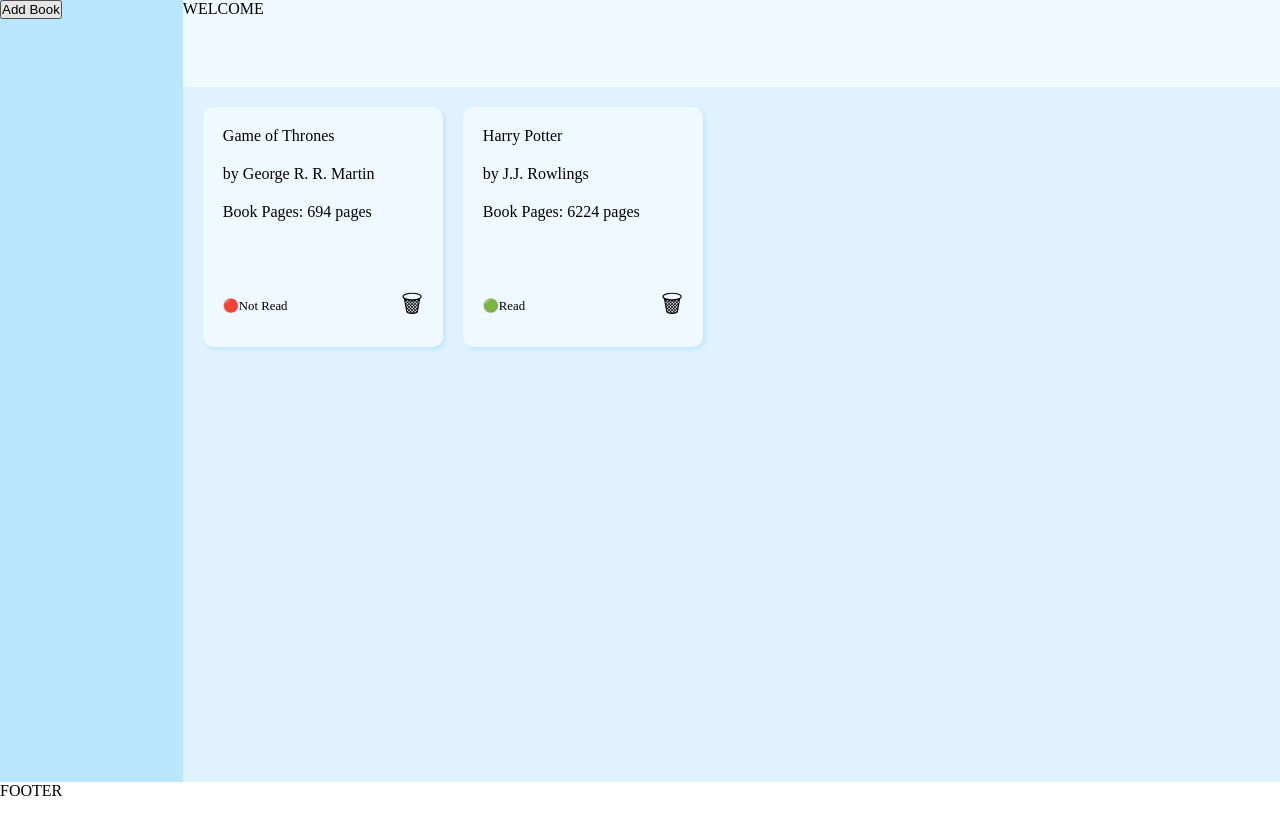
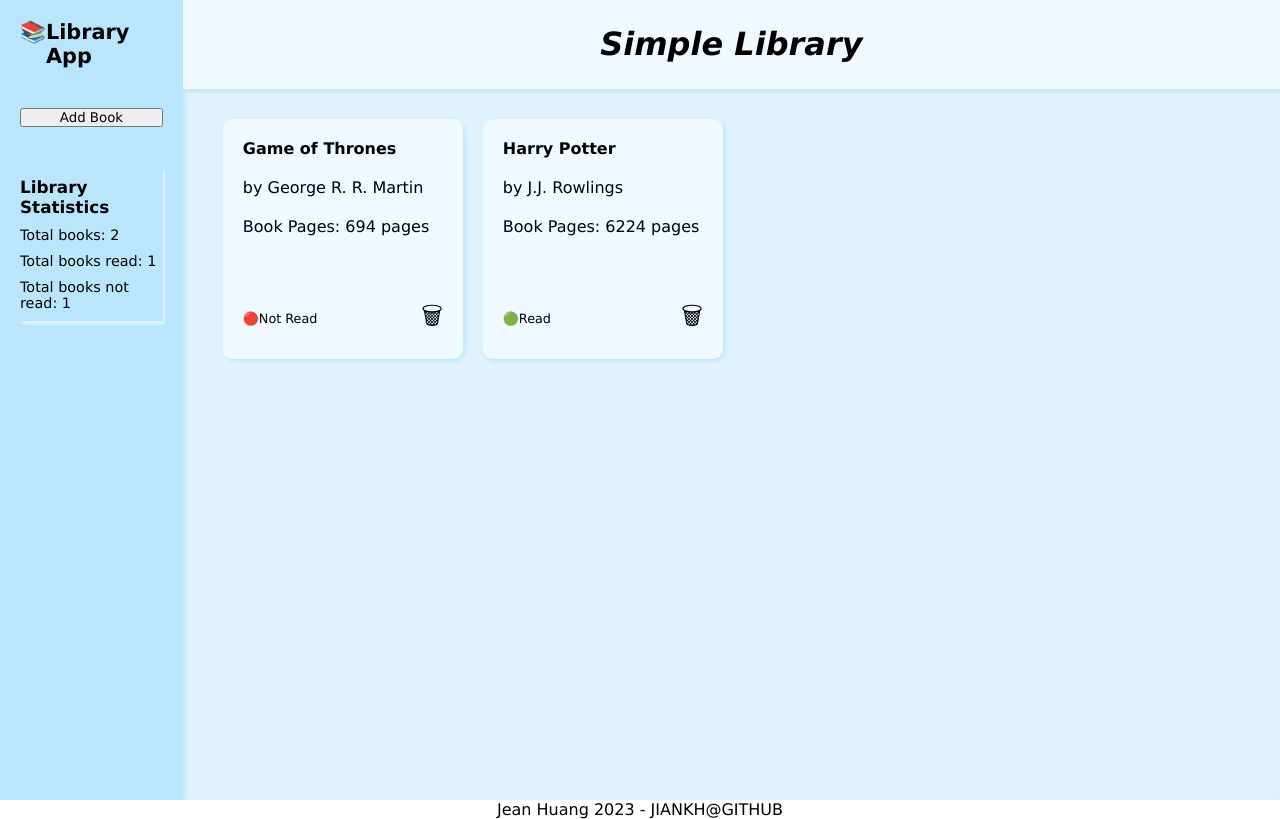
Before and after one commit to jiankh/libraryProject, a plain HTML site: page index.html in a window 1280 px wide. Drawn offline with Linux system fonts and the light colour scheme.

Commit message:
added css for the library statistics, attemptin to fix css for overflows

```diff
--- a/index.html
+++ b/index.html
@@ -7,10 +7,19 @@
     <title>Library</title>
 </head>
 <body>
+
+    <div class="body">
         <div class="container">
-        <div class="header">WELCOME</div>
+            <div class="header"><h1>Simple Library</h1></div>
             <div class="sidebar">
+                <div class="title-sidebar"><div>📚</div> Library App</div>
                 <button class="btn-add-book btn" id="btn-add-book">Add Book</button>
+                <div class="stats">
+                    <div><h3>Library Statistics </h3></div>
+                    <div class="total-books">Total books: </div>
+                    <div class="books-read">Books read: </div>
+                    <div class="books-unread">Books not read:</div>
+                </div>
             </div>
             <dialog id="newBookDialog">
                 <div class="form-container">
@@ -18,7 +27,7 @@
                     <form class="newBookForm" >
                         <div class="book-title-container">
                             <label for="book-title">Book Title </label>
-                        <input type="text" name="book-title" id="book-title">
+                            <input type="text" name="book-title" id="book-title" required>
                         </div>
                         <div class="book-author-container">
                             <label for="author">Author</label>
@@ -33,7 +42,6 @@
                             <input type="checkbox" name="read" id="read">
                             <label for="read">Read</label>
                         </div>
-
                         <div class="dialog-btn-container">
                             <button type="submit" class="add-book-inner">Add book</button>
                             <button class="close-window">Close</button>
@@ -43,12 +51,11 @@
             </dialog>
             <div class="content-container">
 
-
-
             </div>
         </div>
         <div class="footer">
-        FOOTER
+            Jean Huang 2023 - JIANKH@GITHUB
+        </div>
     </div>
 
     <script src="script.js"></script>
--- a/script.js
+++ b/script.js
@@ -5,6 +5,9 @@
 const contentContainer = document.querySelector(".content-container")
 const closeWindowBtn = document.querySelector(".close-window")
 const newBookDialog = document.querySelector('#newBookDialog')
+const totalBooks = document.querySelector(".total-books")
+const booksRead = document.querySelector(".books-read")
+const booksUnread = document.querySelector(".books-unread")
 
 let myLibrary = [
     {
@@ -20,11 +23,10 @@
         read: true
       }
 ];
-
 renderCards(myLibrary)
 
 closeWindowBtn.addEventListener('click', (e) => {
-    e.preventDefault()
+    // e.preventDefault()
     newBookDialog.close()
 })
 
@@ -40,6 +42,7 @@
 })
 
 
+
 // FUNCTIONS
 
 function Book(title, author, pages, read) {
@@ -49,9 +52,20 @@
     this.read = read
 }
 
-// Book.prototype.toggleRead = function () {
-//     this.read = !this.read
-// }
+function updateStats() {
+    let totalBooksNum = myLibrary.length
+
+    let totalRead = 0
+    myLibrary.forEach((book) => {
+        if (book.read === true) {totalRead++}
+    })
+
+    totalUnreadNum = totalBooksNum - totalRead
+
+    totalBooks.textContent = `Total books: ${totalBooksNum}`
+    booksRead.textContent = `Total books read: ${totalRead}`
+    booksUnread.textContent = `Total books not read: ${totalUnreadNum}`
+}
 
 function toggleRead(book) {
     let idx = myLibrary.indexOf(book)
@@ -82,6 +96,7 @@
     library.forEach((book) => {
         makeCard(book)
     })
+    updateStats()
 }
 
 function makeCard(book) {
@@ -136,8 +151,19 @@
     cardBottom.appendChild(deleteCard)
 
     cardTitle.textContent = `${title}`
-    cardAuthor.textContent = `by ${author}`
-    cardPages.textContent = `Book Pages: ${pages} pages`
+
+    if (!author) {
+        cardAuthor.textContent = `by unknown`
+    } else {
+        cardAuthor.textContent = `by ${author}`
+    }
+
+    if (!pages) {
+        cardPages.textContent = `Book Pages: unknown pages`
+    } else {
+        cardPages.textContent = `Book Pages: ${pages} pages`
+    }
+
     cardRead.textContent = readText
 
 }
--- a/style.css
+++ b/style.css
@@ -1,6 +1,7 @@
 * {
     margin:0;
     padding:0;
+    font-family:Verdana, Geneva, Tahoma, sans-serif;
 }
 
 :root {
@@ -26,22 +27,47 @@
 .header {
     background-color: var(--light-color);
     grid-column: 2 / 3;
+    font-style: italic;
+    display: flex;
+    justify-content: center;
+    align-items: center;
 }
 
 /* SIDEBAR */
 .sidebar {
     background-color: var(--dark-color);
     grid-row: 1/3;
+    display: flex;
+    flex-direction: column;
+    gap: 40px;
+    padding: 20px;
+
 }
+.title-sidebar {
+    font-size: 1.3rem;
+    display:flex;
+    font-weight: 800;
+    justify-content: center;
+}
+.stats {
+    display: flex;
+    flex-direction: column;
+    font-size: 0.9rem;
+    gap:10px;
+    box-shadow: 2px 3px 2px var(--medium-color);
+    padding: 10px 0px;
+}
+
+
 
 /* CONTENT */
 .content-container {
     background-color: var(--medium-color);
-    padding: 20px;
+    padding: 30px 40px;
     display: flex;
     flex-wrap: wrap;
     gap: 20px;
-
+    box-shadow: 2px 2px 5px inset var(--dark-color);
 }
 
 .card {
@@ -54,6 +80,10 @@
     flex-direction: column;
     gap: 20px;
     border-radius: 10px;
+}
+
+.card-title {
+    font-weight: 800;
 }
 
 .card-bottom {
@@ -92,5 +122,7 @@
 
 /* FOOTER */
 .footer {
-    justify-self: flex-end;
+    display: flex;
+    justify-content: center;
+    flex-grow: 0;
 }
```
Lines whose indentation alone changed are shown as unchanged.
